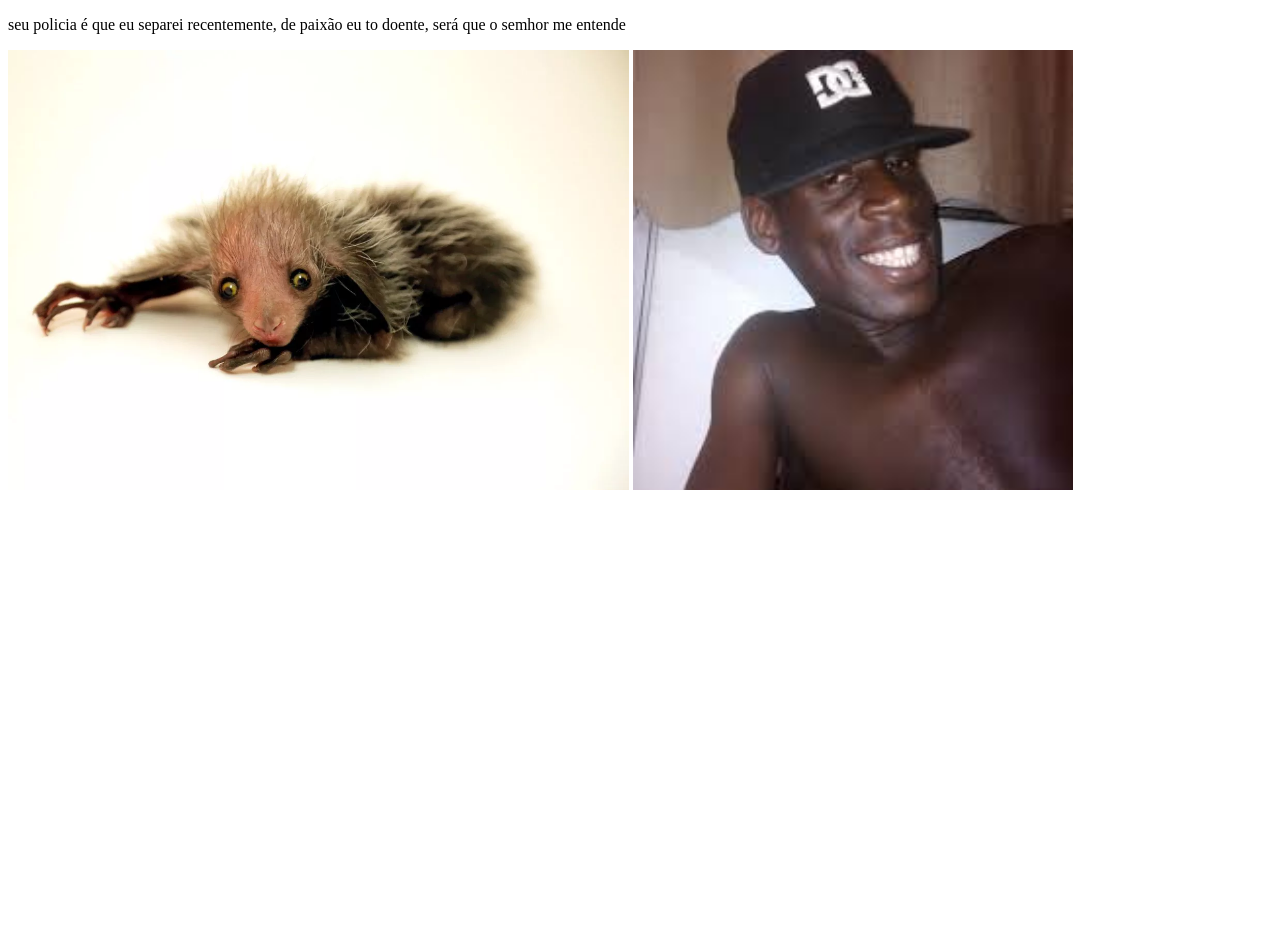
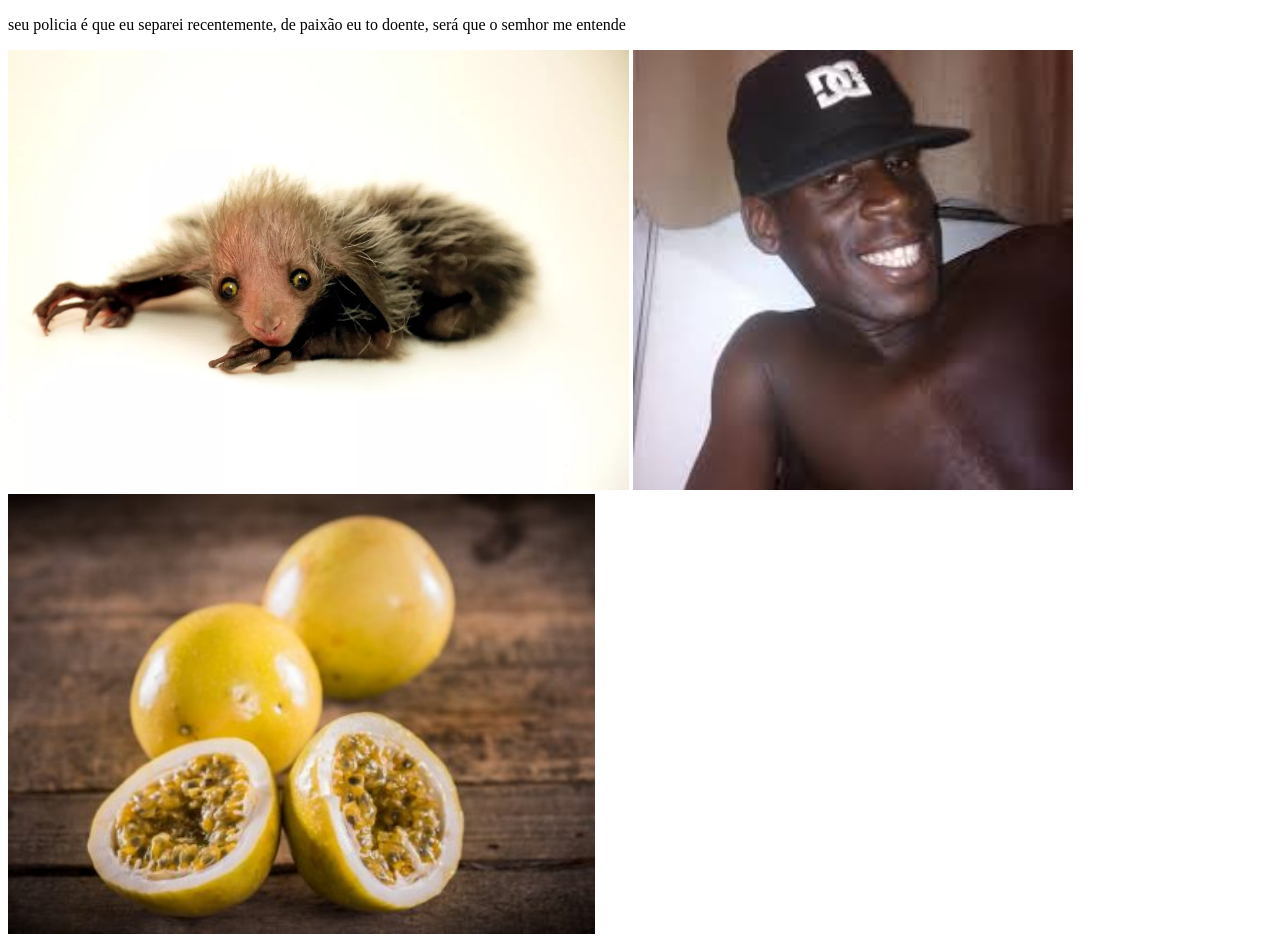
Before and after one commit to amandacasemiro/nome, a plain HTML site: page index.html in a window 1280 px wide. Before the commit the page ends 800 px from the top, so only its background shows below. Drawn offline with Linux system fonts and the light colour scheme.

Commit message:
maracuja

```diff
--- a/index.html
+++ b/index.html
@@ -12,6 +12,7 @@
 
     <img src="img/bicho.webp" alt="" srcset="" height="440">
 <img src="img/negao.jpg" alt="" srcset="" height="440">
+<img src="img/maracuja-412x309.jpg" alt="" srcset="" height="440">
 </body>
 
 </html>
```
Also changed, not shown: img/maracuja-412x309.jpg (added).
